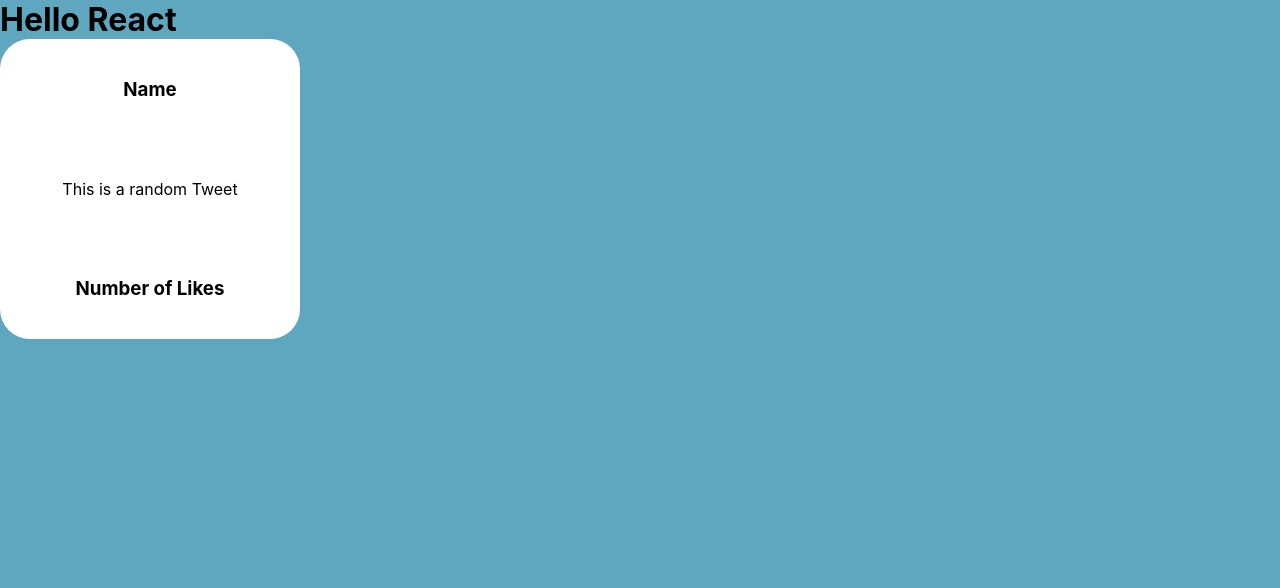
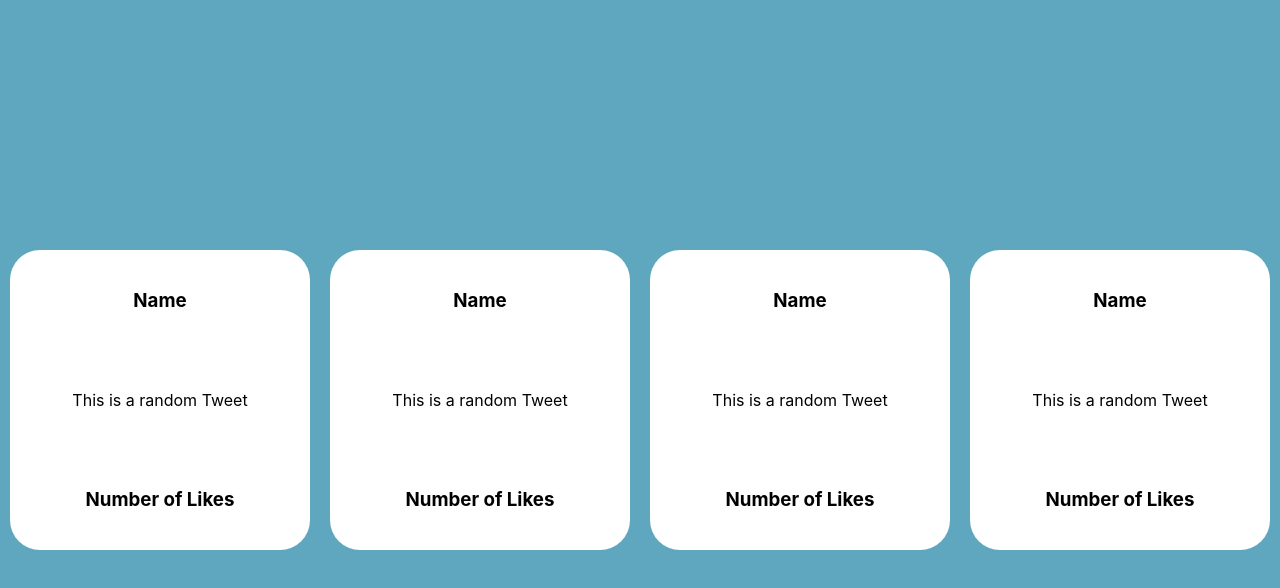
Before and after one commit to Delightfully-Nerdy/react-intro, a React (Create React App) app: page / in a window 1280 px wide. Shown: the top 588 px of the page. Built offline with nearby package versions, Linux system fonts and the light colour scheme.

Commit message:
mutiple components

```diff
--- a/src/App.css
+++ b/src/App.css
@@ -1,6 +1,9 @@
 .app {
-  height: 100vh;
+  min-height: 100vh;
   background: rgb(95, 167, 190);
+  display: flex;
+  justify-content: space-around;
+  align-items: center;
 }
 
 .tweet {
--- a/src/App.js
+++ b/src/App.js
@@ -4,7 +4,9 @@ import Tweet from "./Tweet";
 function App() {
   return (
     <div className="app">
-      <h1>Hello React</h1>
+      <Tweet />
+      <Tweet />
+      <Tweet />
       <Tweet />
     </div>
   );
```
